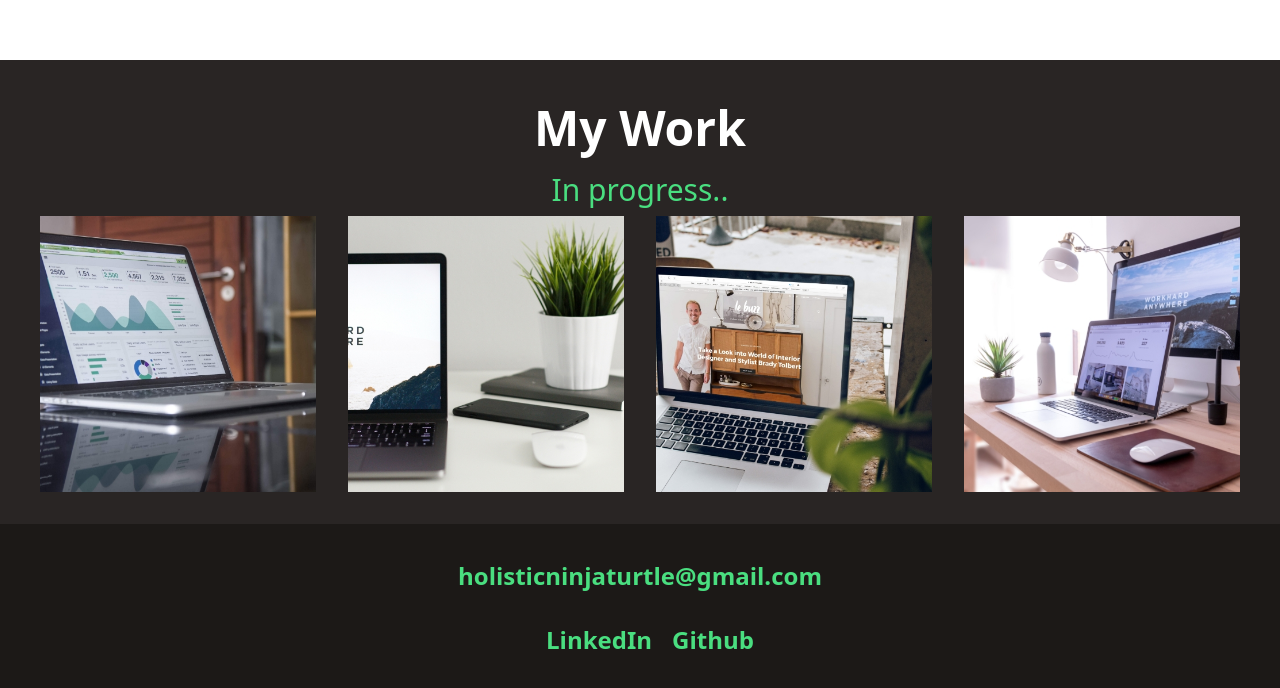
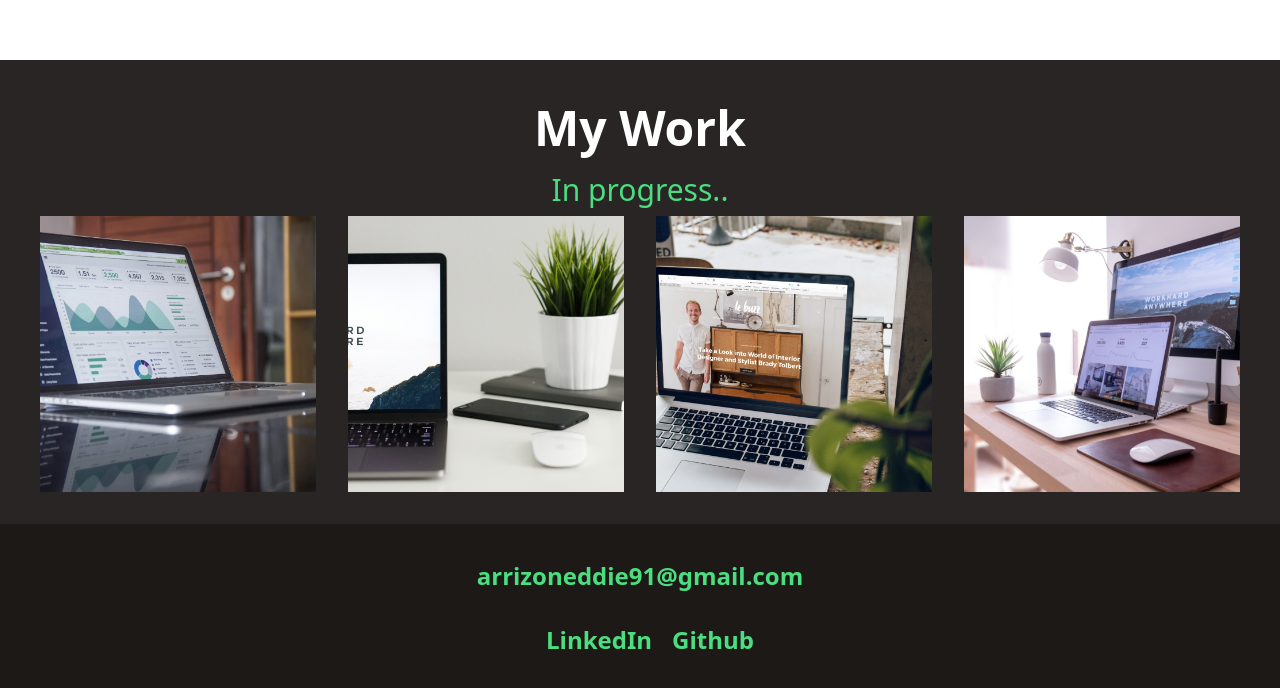
Before and after one commit to edgar-arturo-arrizon/portfolio-nextjs, a Next.js app: page / in a window 1280 px wide. Shown: the part 1653-2341 px from the top of the page. Built offline with nearby package versions, Linux system fonts and the light colour scheme.

Commit message:
updated professional email and imported this repo to my new github account

```diff
--- a/pages/footer.js
+++ b/pages/footer.js
@@ -1,7 +1,7 @@
 const Footer = () => {
   return (
     <footer className="bg-stone-900 p-9 text-green-400 text-center font-semibold text-2xl">
-      <a href="mailto:elremolino91@gmail.com" >holisticninjaturtle@gmail.com
+      <a href="mailto:arrizoneddie91@gmail.com" >arrizoneddie91@gmail.com
       </a>
       <ul className="flex justify-center m-8">
         <li className="px-5">
--- a/pages/index.js
+++ b/pages/index.js
@@ -6,7 +6,7 @@ import Footer from './footer.js';
 
 export default function Home() {
   return (
-   <div className="min-h-screen">
+   <div className="min-h-screen min-w-screen">
     <Intro />
     <Services />
     <About />
--- a/pages/intro.js
+++ b/pages/intro.js
@@ -3,7 +3,7 @@ import introPic from '../public/intro.jpeg'
 
 const Intro = () => {
   return (
-    <section className="px-20 py-8 flex flex-row justify-center">
+    <section className="min-w-screen px-20 py-8 flex flex-row justify-center">
       <div className="relative ">
         <h1 className="text-5xl">
           Hi, I am <strong>Edgar Arrizon</strong>
```
